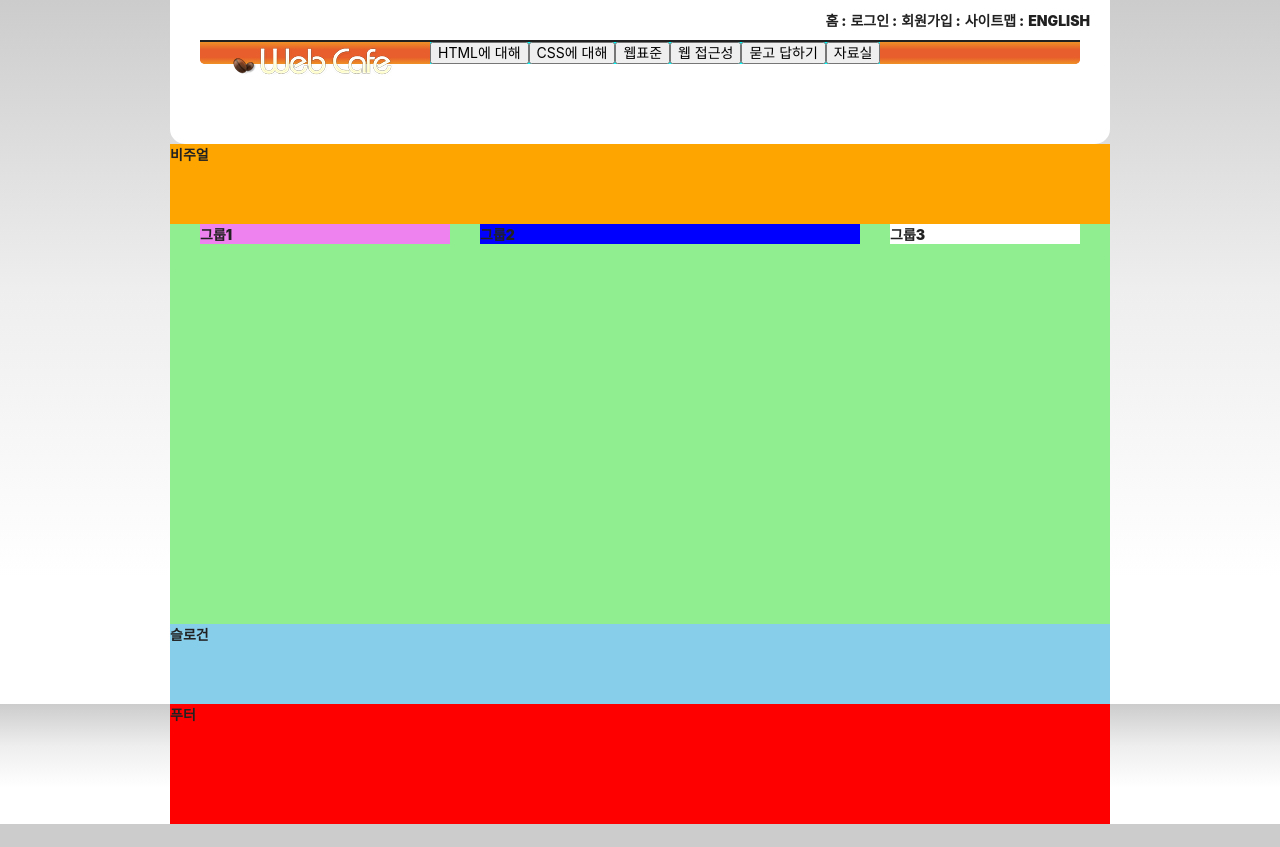
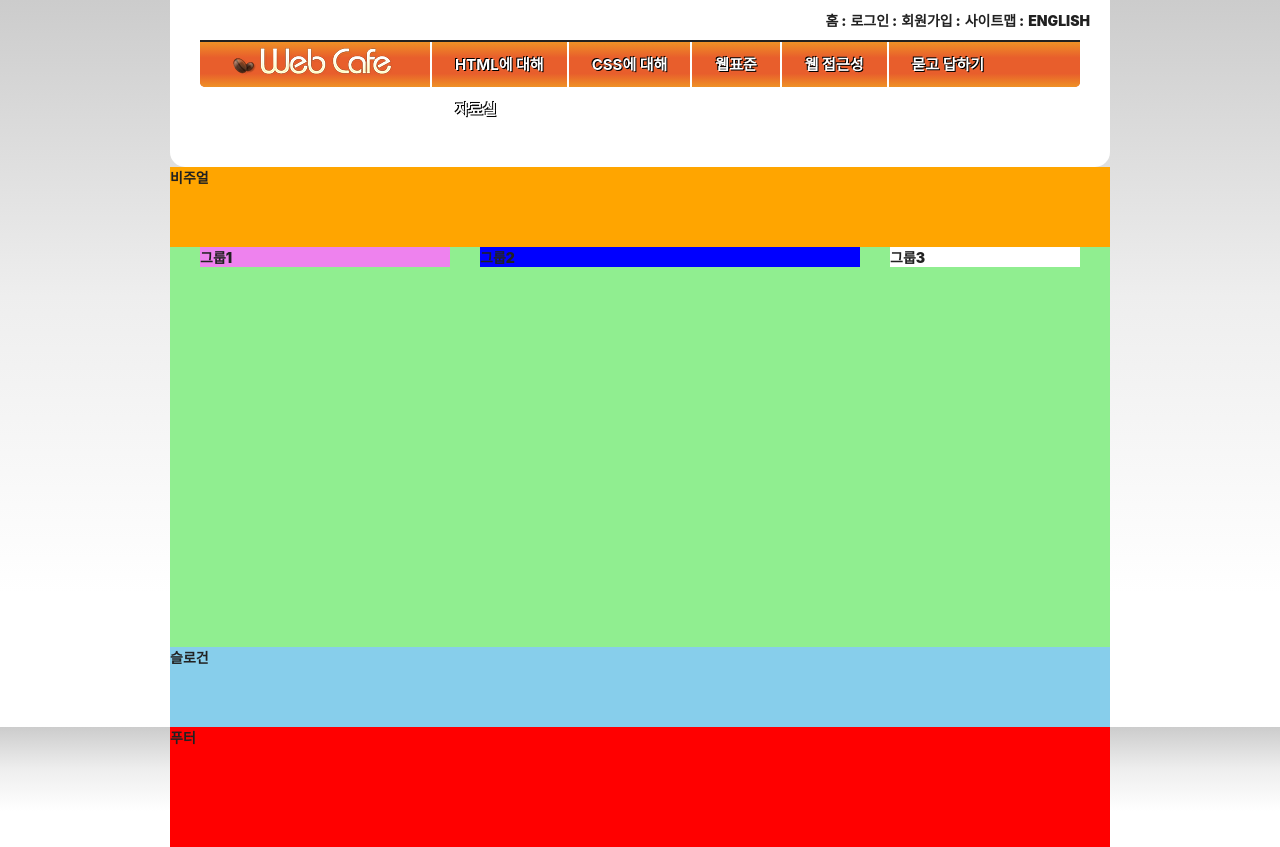
Before and after one commit to imironjin/HTML5, a plain HTML site: page index.html in a window 1280 px wide. Before the commit the page ends 824 px from the top, so only its background shows below. Drawn offline with Linux system fonts and the light colour scheme; a web font is replaced by a local one.

Commit message:
메인 메뉴 1depth 디자인

```diff
--- a/styles/style.css
+++ b/styles/style.css
@@ -101,13 +101,26 @@
       #ef9126 100%
     );
     border-radius: 0 0 5px 5px;
-    display: flow-root;
     padding-left: 230px;
+    height: 47px;
 }
 
 .menu-item {
-  background-color: aqua;
+  /* background-color: aqua; */
   float: left;
+  border-left: 2px solid #fff;
+}
+/* 상속으로 인해 발생하는 문제를 방지하기 위해 부모가 아닌
+Button에 주는 것이다. 스타일을 누구한테 줄 것인지 잘 생각 */
+.menu-button {
+  border: 0;
+  background: transparent;
+  padding: 0 23px;
+  line-height: 45px;
+  font-size: 15px;
+  font-weight: 700;
+  color: #fff;
+  text-shadow: 1px 1px 0 #000, -1px -1px 0 #000;
 }
 .sub-menu {
   background-color: pink;
```
